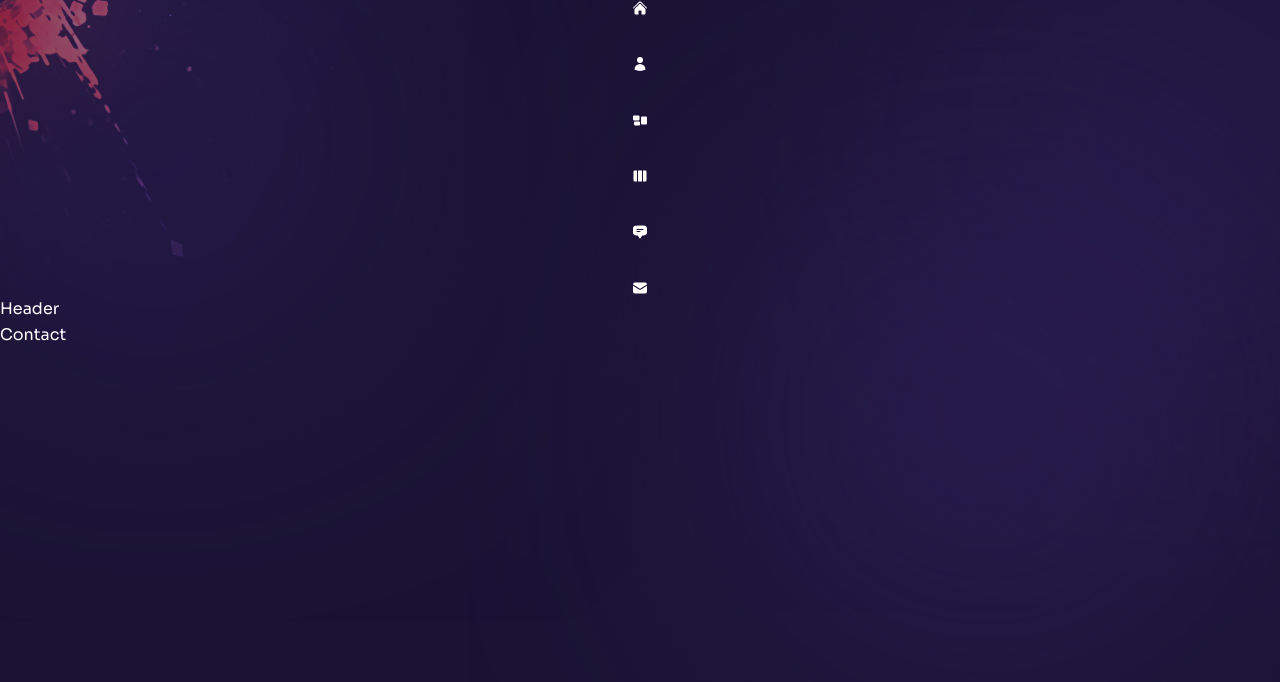
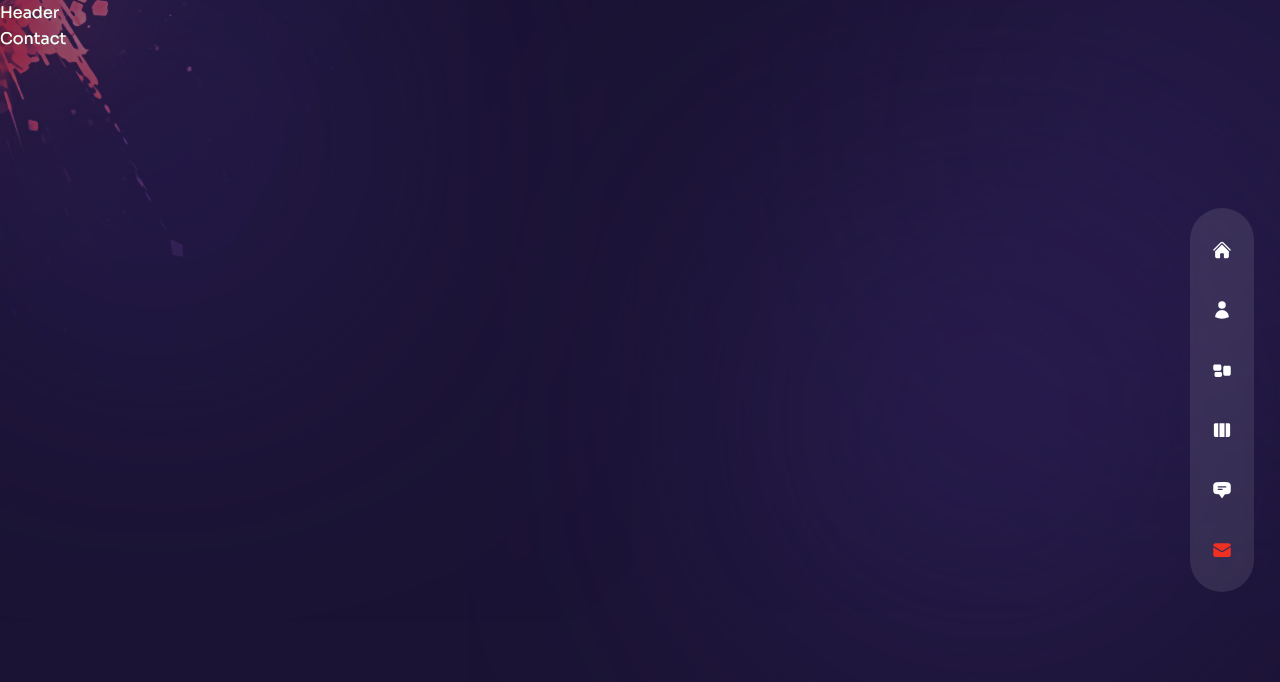
Before and after one commit to safayatalif/My-New-Portfolio, a Next.js app: page /contact in a window 1280 px wide. Shown: the top 682 px of the page. Built offline with nearby package versions, Linux system fonts and the light colour scheme.

Commit message:
nav design complated

```diff
--- a/components/Nav.js
+++ b/components/Nav.js
@@ -39,11 +39,22 @@
   const router = useRouter();
   const pathname = router.pathname;
 
-  return <nav>
+  return <nav className='flex flex-col items-center xl:justify-center gap-y-4 fixed
+  h-max bottom-0 mt-auto xl:right-[2%] z-50 top-0 w-full xl:w-16 xl:max-w-md xl:h-screen '>
     {/* inner */}
-    <div className='flex w-full xl:flex-col items-center justify-between xl:justify-center gap-y-10  '>
-      {navData.map((item, index) => {
-        return <Link key={index} href={item.path} >{item.icon} </Link>
+    <div className='flex w-full xl:flex-col items-center justify-between
+     xl:justify-center gap-y-10 px-4 md:px-40 xl:px-0 h-[80px] xl:h-max py-8 bg-white/10
+      backdrop-blur-sm text-3xl xl:text-xl xl:rounded-full '>
+      {navData.map((link, index) => {
+        return (
+        <Link
+        className={`${link.path === pathname && 'text-accent'}`}
+          key={index}
+          href={link.path}
+          >
+          <div>{link.icon}</div>
+        </Link>
+        );
       })}
     </div>
   </nav>;
```
